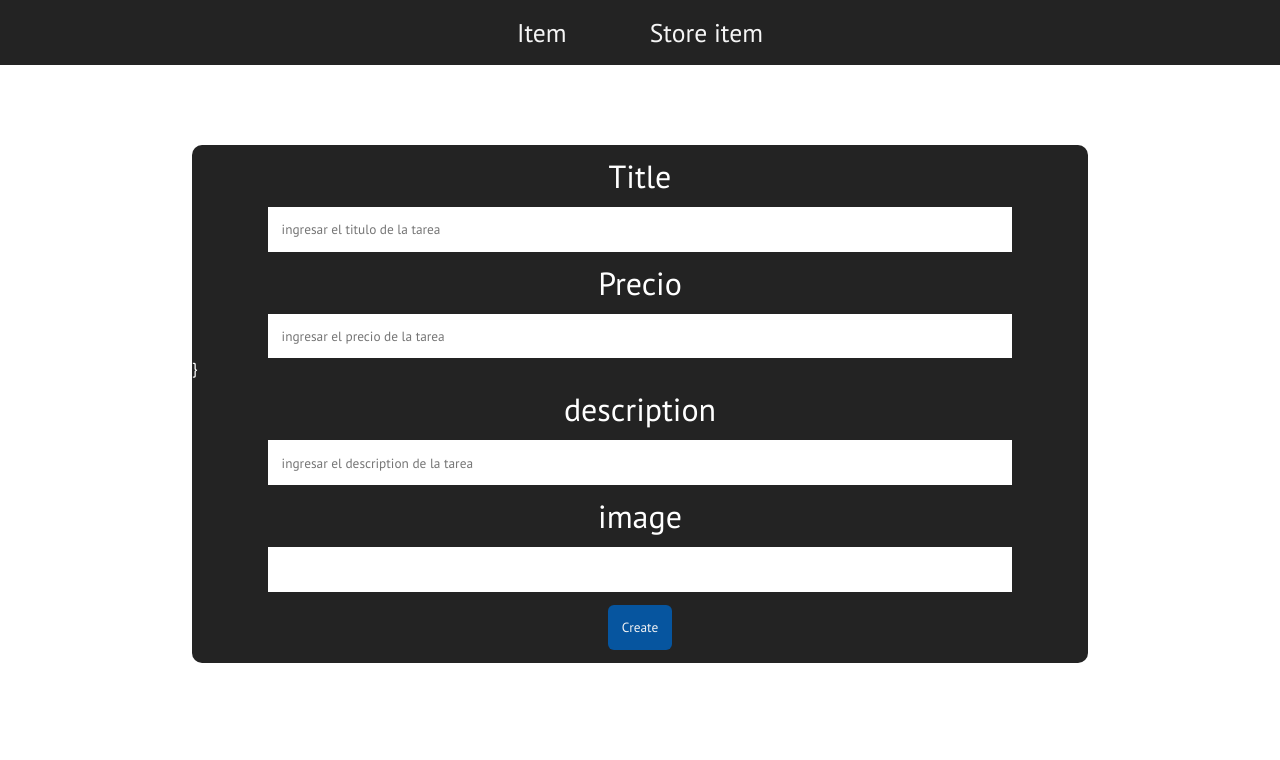
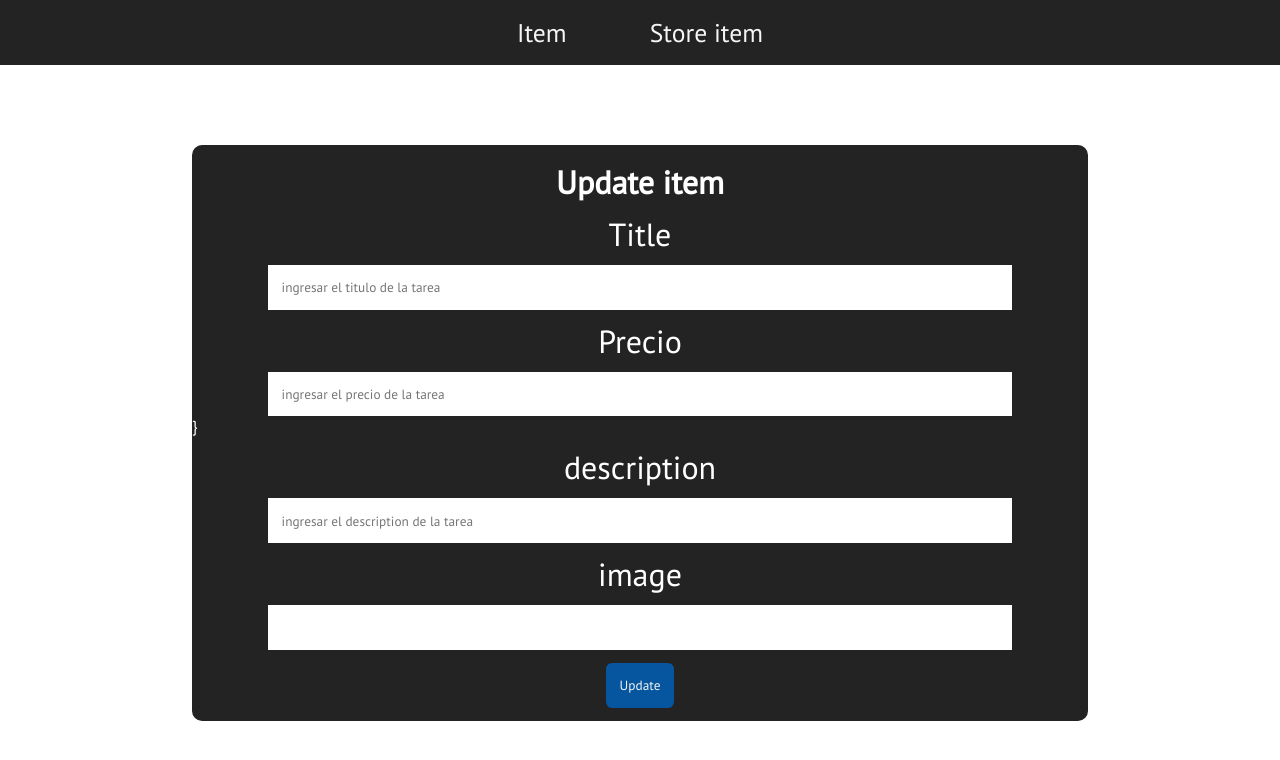
Before and after one commit to maria29852164/crud-react-php, a React app: page /item/update/1 in a window 1280 px wide. Shown: the top 760 px of the page. Built offline with nearby package versions, Linux system fonts and the light colour scheme.

Commit message:
title store update

```diff
--- a/src/components/store/store.jsx
+++ b/src/components/store/store.jsx
@@ -18,6 +18,8 @@ export const Store = () => {
 
     return (
         <div className='form-card'>
+            <h1>Store item</h1>
+
             <form onSubmit={handleSubmit(onSubmit)}>
                 <div className="input-group">
                     <label htmlFor="title">Title</label>
--- a/src/components/store/store.scss
+++ b/src/components/store/store.scss
@@ -1,4 +1,8 @@
 .form-card{
+  h1{
+    text-align: center;
+    padding-top:0.5em;
+  }
   margin-top:5em;
   width: 70%;
  margin-left:auto;
--- a/src/components/update/update.jsx
+++ b/src/components/update/update.jsx
@@ -19,23 +19,14 @@ export const Update = (props) => {
     const {register,errors, handleSubmit} = useForm();
     const [item, setItem] = useState([]);
     const {id} = props.match.params;
-    useEffect(() => {
 
-        return () => {
-            fetch(`http://localhost:8000/api/v1/item/${id}`)
-                .then(data => {
-                    setItem(item)
-
-
-                })
-        };
-    }, [id]);
 
 
 
     return (
 
         <div className='form-card'>
+            <h1>Update item</h1>
             <form onSubmit={handleSubmit(onSubmit)}>
                 <div className="input-group">
                     <label htmlFor="title">Title</label>
@@ -60,7 +51,7 @@ export const Update = (props) => {
 
                 </div>
                 <div className="input-group">
-                    <button type='submit'>Create</button>
+                    <button type='submit'>Update</button>
                 </div>
 
             </form>
```
